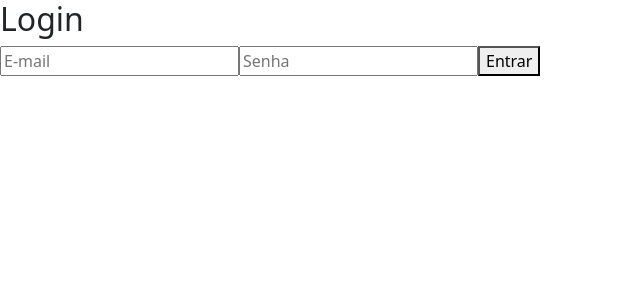
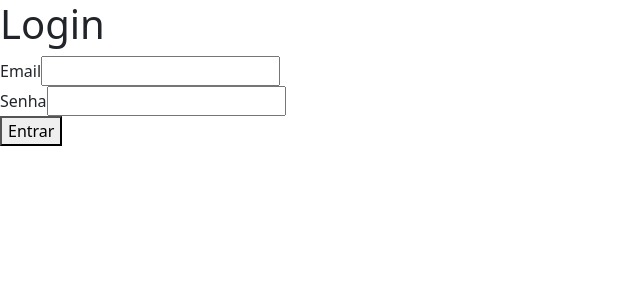
Before and after one commit to gfranca96/revisaofrontend, a React (Vite) app in the folder construcaofrontend/: page /Login in a window 1280 px wide. Shown: the top 300 px of the page, without its empty margins (0-640 px from the left). Built offline with nearby package versions, Linux system fonts and the light colour scheme.

Commit message:
Criação dos componentes LoginRHF e LoginForm

```diff
--- a/construcaofrontend/package.json
+++ b/construcaofrontend/package.json
@@ -12,6 +12,7 @@
     "bootstrap": "^5.3.0-alpha3",
     "react": "^18.2.0",
     "react-dom": "^18.2.0",
+    "react-hook-form": "^7.43.9",
     "react-router-dom": "^6.10.0"
   },
   "devDependencies": {
--- a/construcaofrontend/src/pages/Login.jsx
+++ b/construcaofrontend/src/pages/Login.jsx
@@ -1,35 +1,19 @@
-import { useState } from "react"
 import { useNavigate} from "react-router-dom"
-import Section from "../components/Section"
+import LoginForm from "./LoginForm"
+import LoginRHF from "./LoginRHF"
 
 export default function Login(props) {
-    const [email, setEmail] = useState()
-
-    const navigate = useNavigate()
+    const navigate = useNavigate();
 
     function handleClick(event){
-        props.onLogin()
-        navigate("/")
-    }
-
-    function handleFocus(event) {
-        console.log('Entrou no campo email')
-    }
-
-    function handleBlur(event) {
-        console.log('Saiu do campo email');
-    }
-
-    function handleChange(event) {
-        setEmail(event.target.value)
+        props.onLogin(event)
+        navigate("/");
     }
 
     return (
-        <Section Titulo="Login">
-            <input type="email" placeholder="E-mail" onChange={handleChange}
-                onFocus={handleFocus} onBlur={handleBlur}/>
-            <input type="password" placeholder="Senha" />
-            <button onClick={handleClick}>Entrar</button>
-        </Section>
+        <>
+            <h1>Login</h1>
+            <LoginRHF onSubmit={handleClick} />
+        </>
     )
 }
--- /dev/null
+++ b/construcaofrontend/src/pages/LoginForm.jsx
@@ -0,0 +1,52 @@
+import { useRef, useState } from "react"
+
+export default function LoginForm(props) {
+    const refEmail = useRef()
+    const refSenha = useRef()
+    const [erroEmail, setErroEmail] = useState()
+    const [erroSenha, setErroSenha] = useState()
+
+    function handleSubmit(event) {
+        event.preventDefault()
+        let valido = true;
+
+        if (!refEmail.current.value){
+            setErroEmail("Email obrigatório")
+            refEmail.current.focus()
+            valido = valido && false;
+        } else {
+            setErroEmail("")
+        }
+
+        if(!refSenha.current.value) {
+            setErroSenha("Senha obrigatória")
+            valido = valido && false;
+        } else if (refSenha.current.value.lenght < 3) {
+            setErroSenha("Senha com minimo 3 caracteres")
+            valido = valido && false;
+        } else {
+            setErroSenha("")
+        }
+
+        if(!valido) {
+            return
+        }
+
+        props.onSubmit(event)
+    }
+    return(
+        <form onSubmit={handleSubmit}>
+            <div>
+                <label htmlFor="email">Email</label>
+                <input type="email" id="email" name="email" ref={refEmail} />
+                {erroEmail && <p>{erroEmail}</p>}
+            </div>
+            <div>
+                <label htmlFor="senha">Senha</label>
+                <input type="password" id="senha" name="senha" ref={refSenha} />
+                {erroSenha && <p>{erroSenha}</p>}
+            </div>
+            <button>Entrar</button>
+        </form>
+    );
+}
--- /dev/null
+++ b/construcaofrontend/src/pages/LoginRHF.jsx
@@ -0,0 +1,44 @@
+import { ErrorResponse } from "@remix-run/router";
+import { useForm } from "react-hook-form";
+
+export default function LoginRHF(props) {
+    const form = useForm();
+    const { register, handleSubmit, formState: { errors } } = form
+
+    const validaEmail = {
+        required: {
+            value: true,
+            message: "Email é obrigatório"
+        }
+    }
+
+    const validaSenha = {
+        required: {
+            value: true,
+            message: "Senha é obrigatório"
+        },
+        minLength: {
+            value: 8,
+            message: "Senha deve ter no minimo 8 caracteres"
+        }
+    }
+    function onSubmit(data) {
+        props.onSubmit()
+    }
+
+    return(
+        <form onSubmit={handleSubmit(onSubmit)}>
+            <div>
+                <label htmlFor="email">Email</label>
+                <input type="email" id="email" {...register("email", validaEmail)} />
+                {errors.email && <p>{errors.email.message}</p>}
+            </div>
+            <div>
+                <label htmlFor="senha">Senha</label>
+                <input type="password" id="senha" {...register("senha", validaSenha)} />
+                {errors.senha && <p>{errors.senha.message}</p>}
+            </div>
+            <button>Entrar</button>
+        </form>
+    );
+}
```
Also changed, not shown: 1 other file (tests, documents, lock files or other folders).
